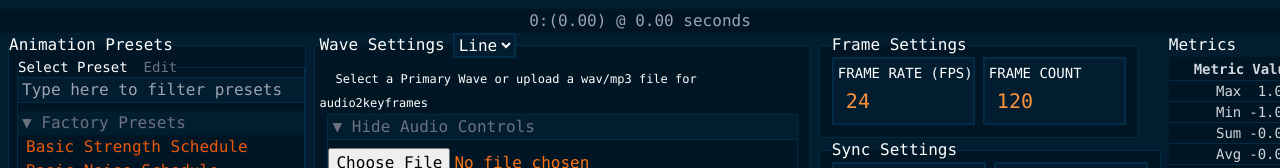
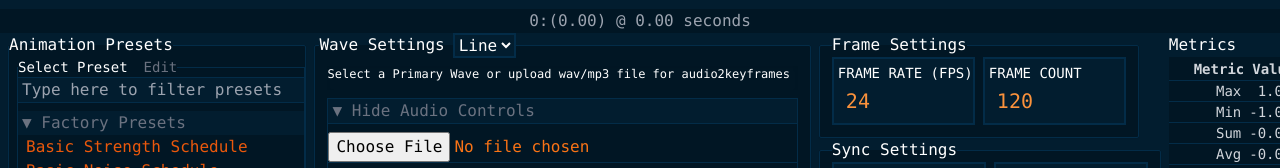
Before and after one commit to ganeJackS/framesync.xyz, a React (Vite) app: page / in a window 1280 px wide. Shown: the part 368-536 px from the top of the page. Built offline with nearby package versions, Linux system fonts and the light colour scheme.

Commit message:
fix blurb text

```diff
--- a/src/components/ControlPanel.tsx
+++ b/src/components/ControlPanel.tsx
@@ -453,10 +453,9 @@ export default function ControlPanel() {
                 </select>
             </legend>
 
-            <span className="mb-2 max-w-lg pl-2 pr-2 pb-2 text-xs shadow-inner">
-              Select a Primary Wave or upload a wav/mp3 file for
-              audio2keyframes
-            </span>
+            <div className="mb-2 max-w-lg pr-2 pb-2 text-xs shadow-inner">
+              Select a Primary Wave or upload wav/mp3 file for audio2keyframes
+            </div>
 
             {/* Audio Controls */}
             <div className="mb-2 border border-dark-blue">
@@ -701,7 +700,7 @@ export default function ControlPanel() {
                     BEND{" "}
                     <NumberInput
                       name="bend"
-                      min={1}
+                      min={waveType === "saw" ? .1 : 1}
                       max={waveType === "saw" ? 200 : 500}
                       step={waveType === "saw" ? 0.1 : 2}
                       onChange={handleChange}
```
